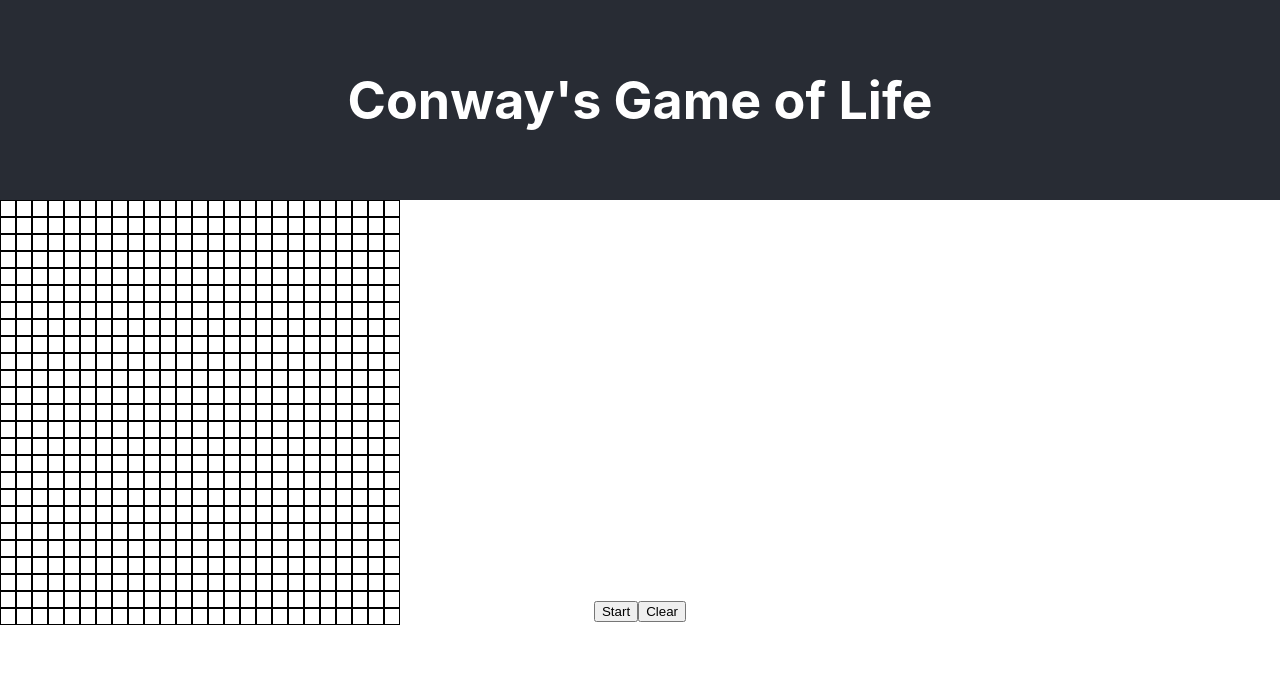
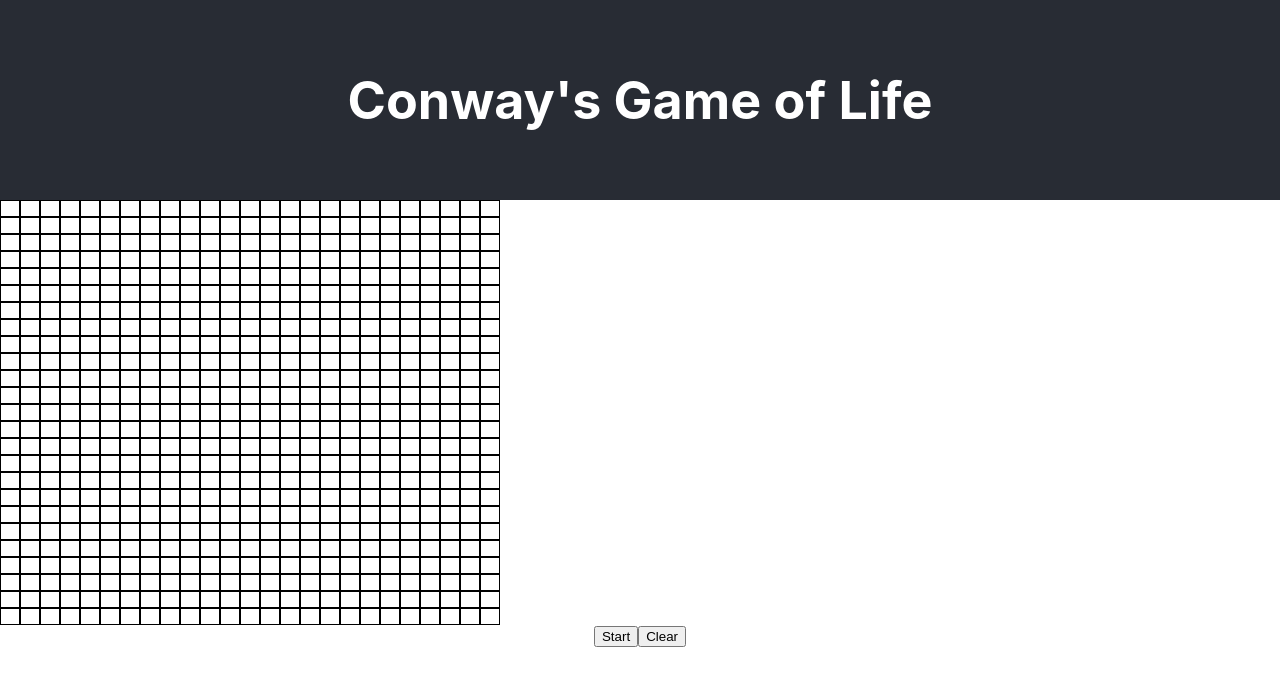
Before and after one commit to thisbenrogers/gol-conway, a React (Create React App) app: page / in a window 1280 px wide. Shown: the top 686 px of the page. Built offline with nearby package versions, Linux system fonts and the light colour scheme.

Commit message:
Cleans up some styling and trouble-shoots grid update

```diff
--- a/src/App.css
+++ b/src/App.css
@@ -19,8 +19,8 @@
 }
 
 .grid {
-  max-width: 400px;
-  max-height: 400px;
+  max-width: 500px;
+  max-height: 500px;
   display: grid;
   grid-template-columns: repeat(25, 1fr);
   grid-auto-rows: 17px;
--- a/src/time/time.js
+++ b/src/time/time.js
@@ -30,7 +30,6 @@ const useTime = ({ interval = 300 }) => {
 
   const runSimulation = useCallback(() => {
     if (!runningRef.current) return;
-
     setGrid(g => produceNext(g, gCopy =>
       gCopy.forEach((row, r) =>
         row.forEach((_col, c) => {
```
Also changed, not shown: src/App.js (line endings or trailing spaces).
